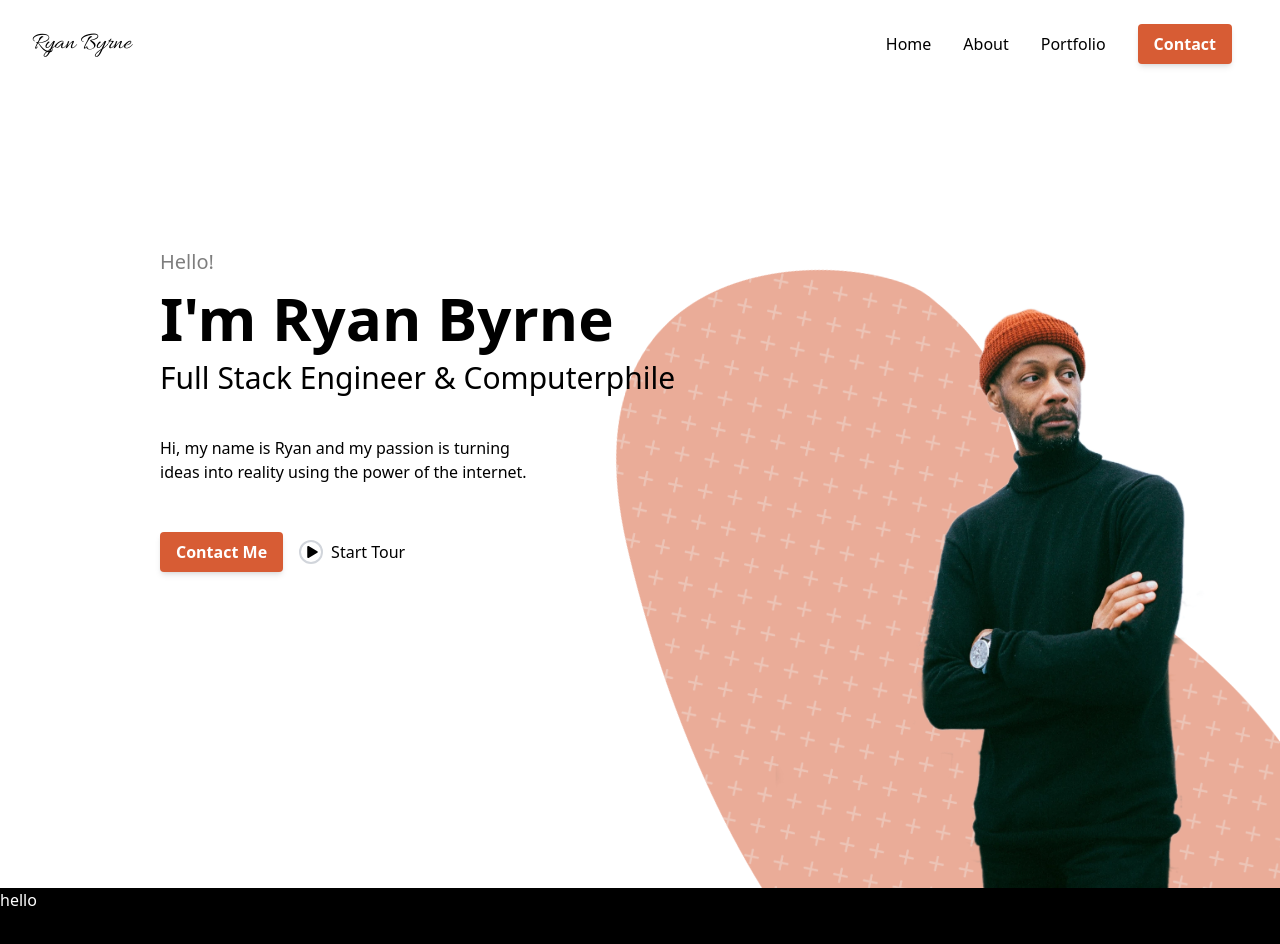
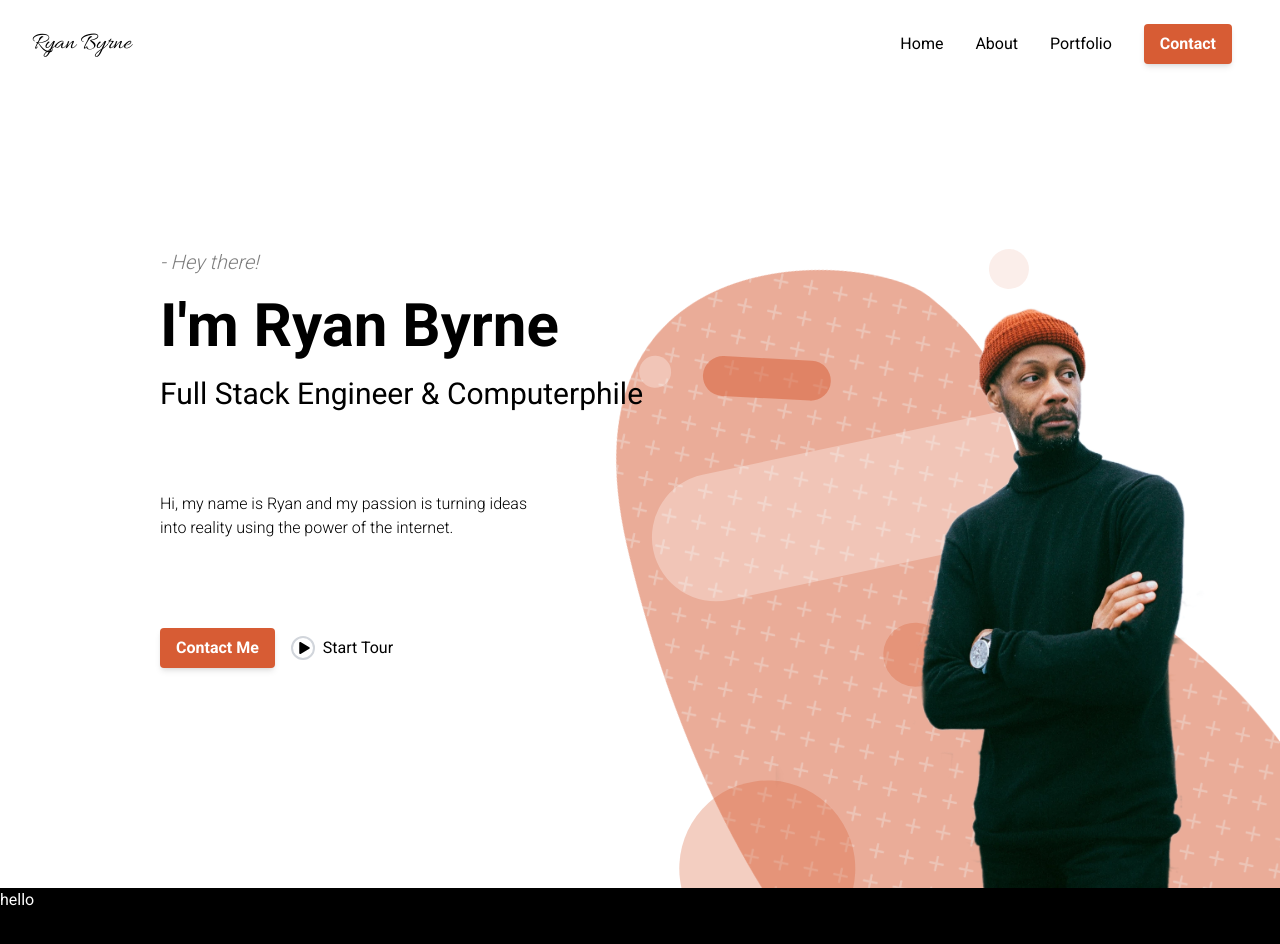
Before and after one commit to ryanbyrne30/resume, a Next.js app in the folder resume/: page / in a window 1280 px wide. Shown: the top 944 px of the page. Built offline with nearby package versions, Linux system fonts and the light colour scheme.

Commit message:
Added extra texture

```diff
--- a/resume/src/components/Hero.tsx
+++ b/resume/src/components/Hero.tsx
@@ -9,15 +9,17 @@ export default function Hero() {
     <div className="flex flex-col items-center sm:items-start p-10 h-screen relative md:p-40 overflow-hidden">
       <div className="">
         <div className="flex flex-col items-start">
-          <span className="opacity-50 md:text-xl">Hello!</span>
-          <span className="text-4xl font-bold py-3 md:text-6xl">
+          <span className="opacity-50 md:text-xl font-light italic">
+            - Hey there!
+          </span>
+          <span className="text-4xl font-bold py-3 md:text-6xl md:py-5">
             I&apos;m Ryan Byrne
           </span>
           <span className="text-xl md:text-3xl">
             Full Stack Engineer & Computerphile
           </span>
         </div>
-        <p className="my-10 w-full max-w-sm hidden sm:flex">
+        <p className="my-10 w-full max-w-sm hidden sm:flex font-light md:py-10">
           Hi, my name is Ryan and my passion is turning ideas into reality using
           the power of the internet.
         </p>
@@ -50,6 +52,12 @@ export default function Hero() {
             objectFit="contain"
           />
         </div>
+        <div className="h-10 w-32 bg-primary rounded-full opacity-50 absolute left-1/2 origin-top-left top-1/3 -z-10 translate-x-1/2 rotate-3 hidden lg:flex" />
+        <div className="h-16 w-16 bg-primary rounded-full opacity-30 absolute left-2/3 origin-top-left top-2/3 -z-10 translate-x-1/2 rotate-3 hidden lg:flex" />
+        <div className="h-10 w-10 bg-primary rounded-full opacity-10 absolute left-3/4 origin-top-left top-1/4 -z-10 translate-x-3/4 -translate-y-full rotate-3 hidden lg:flex" />
+        <div className="h-44 w-44 bg-primary rounded-full opacity-30 absolute left-1/2 origin-top-left top-3/4 -z-10 translate-x-1/4 translate-y-1/2 rotate-3 hidden lg:flex" />
+        <div className="h-8 w-8 bg-white rounded-full opacity-30 absolute left-1/2 origin-top-left top-1/3 -z-10 translate-x-0 rotate-3 hidden lg:flex" />
+        <div className="h-32 w-full bg-white rounded-full opacity-30 absolute left-0 origin-top-left top-1/2 -z-10 translate-x-1/2 -rotate-12 hidden lg:flex" />
         <div className="absolute bottom-0 left-0 w-full h-full -translate-x-1/4 translate-y-1/4 -z-10 sm:translate-x-1/3 sm:translate-y-0">
           <Image
             src={HeroImage}
--- a/resume/src/pages/_document.tsx
+++ b/resume/src/pages/_document.tsx
@@ -11,6 +11,10 @@ export default class MyDocument extends Document {
             href="https://fonts.googleapis.com/css2?family=Allura&display=swap"
             rel="stylesheet"
           />
+          <link
+            href="https://fonts.googleapis.com/css2?family=Allura&family=Roboto:wght@300;400;500;700;900&display=swap"
+            rel="stylesheet"
+          />
         </Head>
         <body>
           <Main />
--- a/resume/src/styles/globals.css
+++ b/resume/src/styles/globals.css
@@ -12,6 +12,7 @@
 
 body {
   @apply bg-white text-black;
+  font-family: "Roboto", sans-serif;
 }
 
 .title {
```
